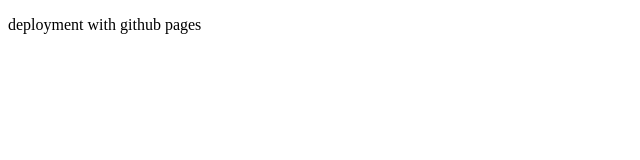
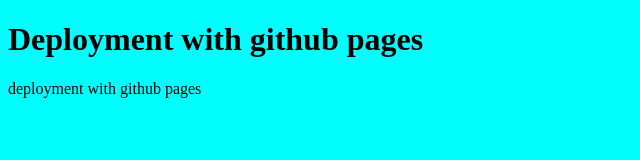
Before and after one commit to naveedtrainer/naveedtrainer.github.io, a plain HTML site: page index.html in a window 1280 px wide. Shown: the whole page, without its empty margins (0-640 px from the left). Drawn offline with Linux system fonts and the light colour scheme.

Commit message:
change added

```diff
--- a/index.html
+++ b/index.html
@@ -4,8 +4,11 @@
     <meta charset="UTF-8">
     <meta name="viewport" content="width=device-width, initial-scale=1.0">
     <title>deployment</title>
+    <link rel="stylesheet" href="./style.css">
 </head>
 <body>
+    <h1>Deployment with github pages</h1>
 <p>deployment with github pages</p>
+
 </body>
 </html>
--- /dev/null
+++ b/style.css
@@ -0,0 +1,3 @@
+body{
+    background-color: aqua;
+}
```
